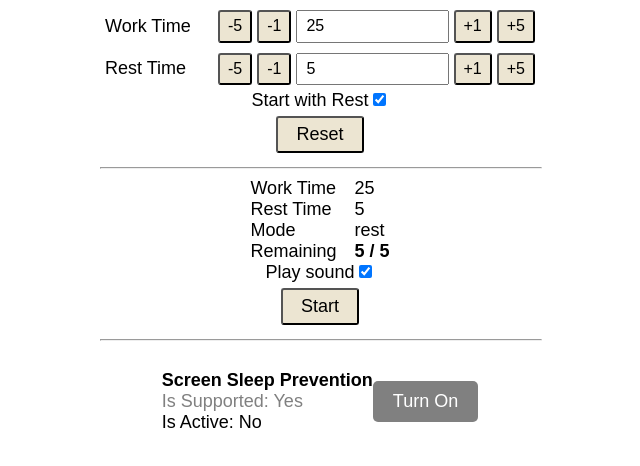
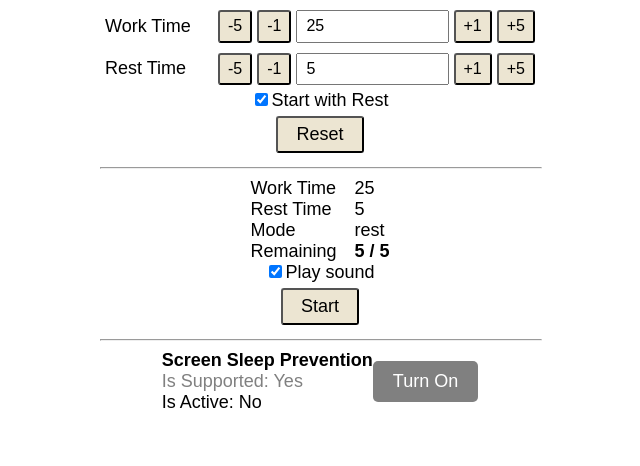
Before and after one commit to pofl/interval-timer-react-vite, a React (Vite) app: page / in a window 1280 px wide. Shown: the top 466 px of the page, without its empty margins (320-960 px from the left). Built offline with nearby package versions, Linux system fonts and the light colour scheme.

Commit message:
Cosmetics

```diff
--- a/src/components/IntervalTimer.tsx
+++ b/src/components/IntervalTimer.tsx
@@ -71,12 +71,12 @@ export function IntervalTimer() {
       <SettingControl value={restTime} label="Rest Time" onChange={(value: number) => setRestTime(value)} />
       <div>
         <label>
-          Start with Rest
           <input
             type="checkbox"
             checked={startWithRest}
             onChange={(e) => setStartWithRest(e.target.checked)}
           />
+          Start with Rest
         </label>
       </div>
       <div>
@@ -108,12 +108,12 @@ export function IntervalTimer() {
 
       <div>
         <label>
-          Play sound
           <input
             type="checkbox"
             checked={playSound}
             onChange={(e) => setPlaySound(e.target.checked)}
           />
+          Play sound
         </label>
       </div>
       <div>
--- a/src/components/ReactWakeLock.tsx
+++ b/src/components/ReactWakeLock.tsx
@@ -25,7 +25,7 @@ function ReactWakeLock() {
   };
 
   return (
-    <div style={{ padding: '20px', fontFamily: 'sans-serif' }}>
+    <div>
       <div style={{ display: 'flex', justifyContent: 'space-between', alignItems: 'center' }}>
         <div>
           <div>
```
